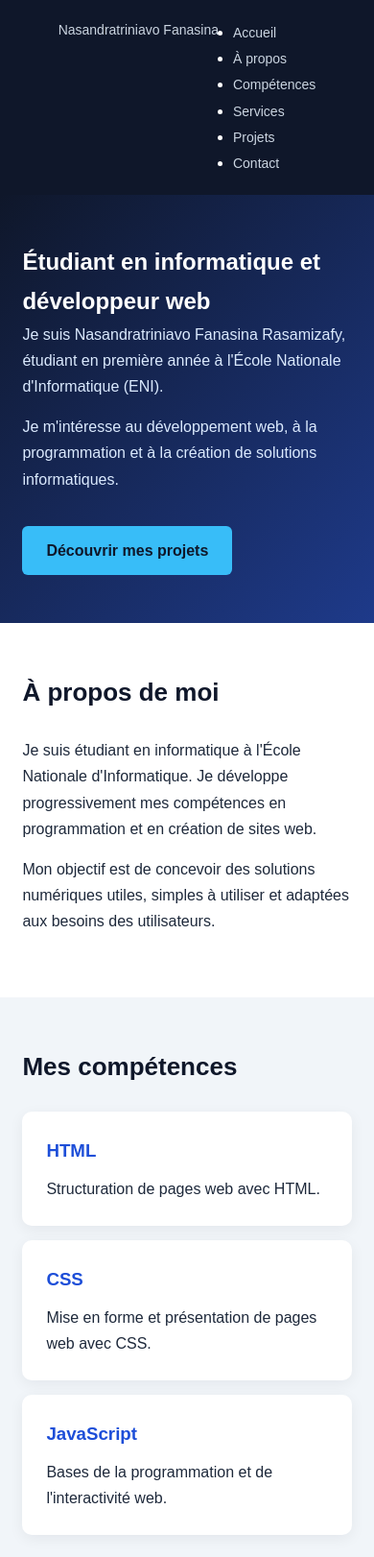
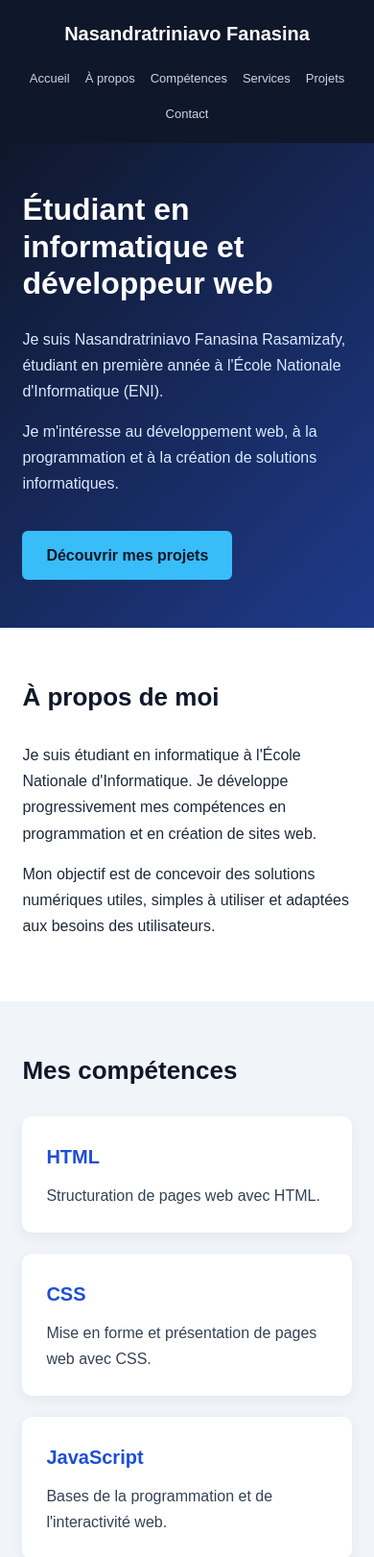
Before and after one commit to salvadorfanasinalucky-ux/portfolio-eni, a plain HTML site: page index.html in a window 390 px wide. Shown: the top 1622 px of the page at 96% size. Drawn offline with Linux system fonts and the light colour scheme.

Commit message:
Refactor CSS for improved layout and responsiveness

```diff
--- a/style.css
+++ b/style.css
@@ -12,6 +12,7 @@
 
 html {
     scroll-behavior: smooth;
+    scroll-padding-top: 90px;
 }
 
 body {
@@ -22,8 +23,8 @@ body {
 }
 
 a {
+    color: inherit;
     text-decoration: none;
-    color: inherit;
 }
 
 section {
@@ -31,79 +32,96 @@ section {
 }
 
 section h2 {
-    font-size: 32px;
     margin-bottom: 25px;
     color: #0f172a;
+    font-size: 32px;
 }
 
 /* 2. Barre de navigation */
 
 header {
-    display: flex;
-    justify-content: space-between;
-    align-items: center;
-    padding: 20px 8%;
+    position: sticky;
+    top: 0;
+    z-index: 1000;
     background: #0f172a;
     color: white;
 }
 
-header h1 {
-    font-size: 20px;
+.navbar {
+    display: flex;
+    justify-content: space-between;
+    align-items: center;
+    gap: 30px;
+    padding: 18px 8%;
 }
 
-nav {
-    display: flex;
-    gap: 25px;
+.logo {
+    color: white;
+    font-size: 20px;
+    font-weight: bold;
+    white-space: nowrap;
 }
 
-nav a {
+.nav-links {
+    display: flex;
+    align-items: center;
+    justify-content: flex-end;
+    flex-wrap: wrap;
+    gap: 22px;
+    list-style: none;
+}
+
+.nav-links a {
     color: #cbd5e1;
     font-size: 14px;
     transition: color 0.3s;
 }
 
-nav a:hover {
+.nav-links a:hover {
     color: #38bdf8;
 }
 
 /* 3. Accueil */
 
-#accueil {
+.hero {
     min-height: 450px;
     display: flex;
-    flex-direction: column;
-    justify-content: center;
-    align-items: flex-start;
+    align-items: center;
     background: linear-gradient(135deg, #0f172a, #1e3a8a);
     color: white;
 }
 
-#accueil h2 {
+.hero-content {
+    width: 100%;
+    max-width: 850px;
+}
+
+.hero h1 {
+    max-width: 750px;
+    margin-bottom: 25px;
     color: white;
     font-size: 42px;
-    max-width: 750px;
     line-height: 1.2;
-    margin-bottom: 25px;
 }
 
-#accueil p {
+.hero p {
     max-width: 650px;
     margin-bottom: 15px;
     color: #dbeafe;
 }
 
-#accueil a {
+.hero .btn {
     display: inline-block;
     margin-top: 20px;
     padding: 12px 25px;
+    border-radius: 6px;
     background: #38bdf8;
     color: #0f172a;
     font-weight: bold;
-    border-radius: 6px;
     transition: background 0.3s;
 }
 
-#accueil a:hover {
+.hero .btn:hover {
     background: #7dd3fc;
 }
 
@@ -124,44 +142,70 @@ nav a:hover {
     background: #f1f5f9;
 }
 
-#competences article {
-    display: inline-block;
-    vertical-align: top;
-    width: 30%;
-    min-width: 220px;
-    margin: 1%;
-    padding: 25px;
-    background: white;
-    border-radius: 10px;
-    box-shadow: 0 4px 15px rgba(15, 23, 42, 0.06);
+/* 6. Services */
+
+#services {
+    background: #f8fafc;
 }
 
-#competences h3 {
+#services > p {
+    max-width: 850px;
+    margin-bottom: 25px;
+}
+
+/* 7. Cartes des compétences et services */
+
+.card-container {
+    display: grid;
+    grid-template-columns: repeat(3, minmax(0, 1fr));
+    gap: 22px;
+    margin-top: 25px;
+}
+
+.card {
+    padding: 25px;
+    border-radius: 10px;
+    background: white;
+    box-shadow: 0 4px 15px rgba(15, 23, 42, 0.06);
+    transition: transform 0.3s, box-shadow 0.3s;
+}
+
+.card:hover {
+    transform: translateY(-4px);
+    box-shadow: 0 8px 22px rgba(15, 23, 42, 0.12);
+}
+
+.card h3 {
     margin-bottom: 10px;
     color: #1d4ed8;
+    font-size: 20px;
 }
 
-/* 6. Projets */
+.card p {
+    color: #334155;
+}
+
+/* 8. Projets */
 
 #projets {
     background: white;
 }
 
-#projets article {
-    max-width: 800px;
-    margin-bottom: 25px;
-    padding: 25px;
+#projets .card-container {
+    grid-template-columns: repeat(2, minmax(0, 1fr));
+}
+
+#projets .card {
     border-left: 4px solid #2563eb;
+    border-radius: 0 8px 8px 0;
     background: #f8fafc;
-    border-radius: 0 8px 8px 0;
 }
 
 #projets h3 {
-    margin-bottom: 10px;
     color: #1d4ed8;
 }
 
-/* 7. Contact */
+/* 9. Contact */
 
 #contact {
     background: #f1f5f9;
@@ -170,8 +214,8 @@ nav a:hover {
 .contact-info {
     max-width: 700px;
     padding: 25px;
+    border-radius: 12px;
     background: white;
-    border-radius: 12px;
 }
 
 .contact-info p {
@@ -187,41 +231,62 @@ nav a:hover {
     text-decoration: underline;
 }
 
-/* 8. Pied de page */
+/* 10. Pied de page */
 
 footer {
     padding: 25px;
-    text-align: center;
     background: #0f172a;
     color: #cbd5e1;
+    text-align: center;
     font-size: 14px;
 }
 
-/* 9. Adaptation aux téléphones */
+/* 11. Tablettes */
 
-@media (max-width: 768px) {
-
-    header {
+@media (max-width: 900px) {
+    .navbar {
         flex-direction: column;
-        gap: 15px;
-        padding: 20px;
-    }
-
-    nav {
-        flex-wrap: wrap;
-        justify-content: center;
         gap: 15px;
     }
 
+    .nav-links {
+        justify-content: center;
+    }
+
+    .card-container {
+        grid-template-columns: repeat(2, minmax(0, 1fr));
+    }
+}
+
+/* 12. Téléphones */
+
+@media (max-width: 600px) {
     section {
         padding: 50px 6%;
     }
 
-    #accueil {
+    .navbar {
+        padding: 18px 6%;
+    }
+
+    .logo {
+        white-space: normal;
+        text-align: center;
+    }
+
+    .nav-links {
+        gap: 10px 16px;
+    }
+
+    .nav-links a {
+        font-size: 13px;
+    }
+
+    .hero {
         min-height: 400px;
     }
 
-    #accueil h2 {
+    .hero h1 {
         font-size: 32px;
     }
 
@@ -229,10 +294,9 @@ footer {
         font-size: 26px;
     }
 
-    #competences article {
-        display: block;
-        width: 100%;
-        margin: 15px 0;
+    .card-container,
+    #projets .card-container {
+        grid-template-columns: 1fr;
     }
 
     .contact-info {
```
